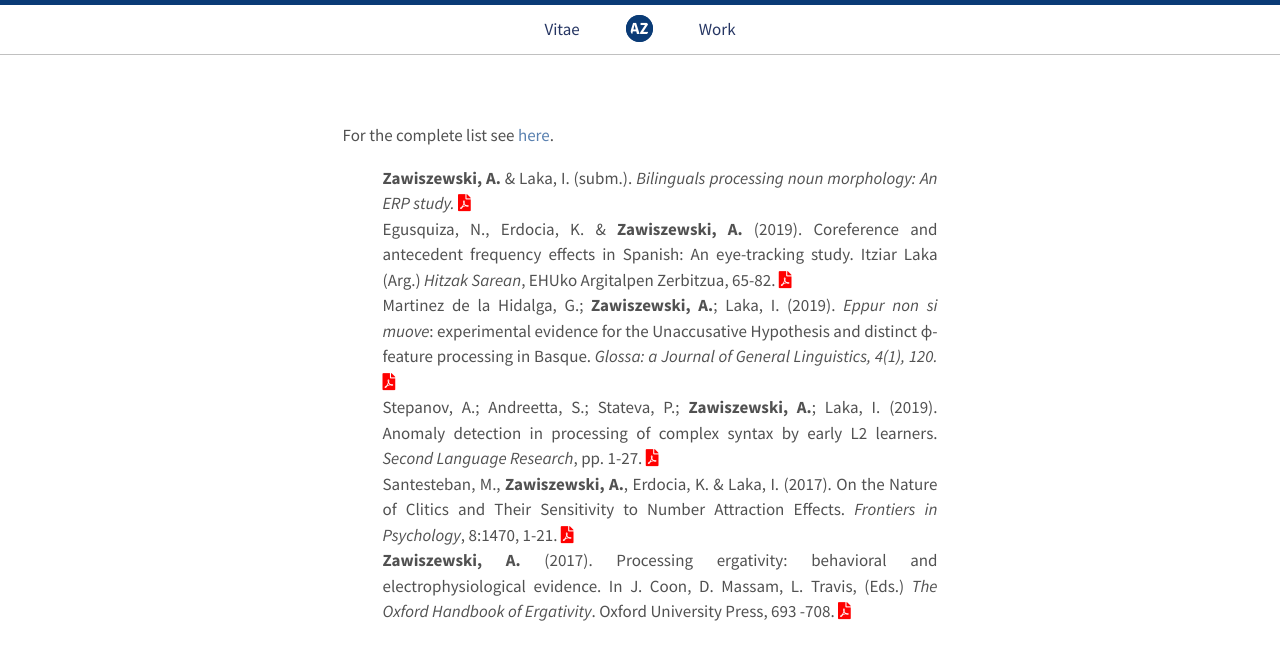
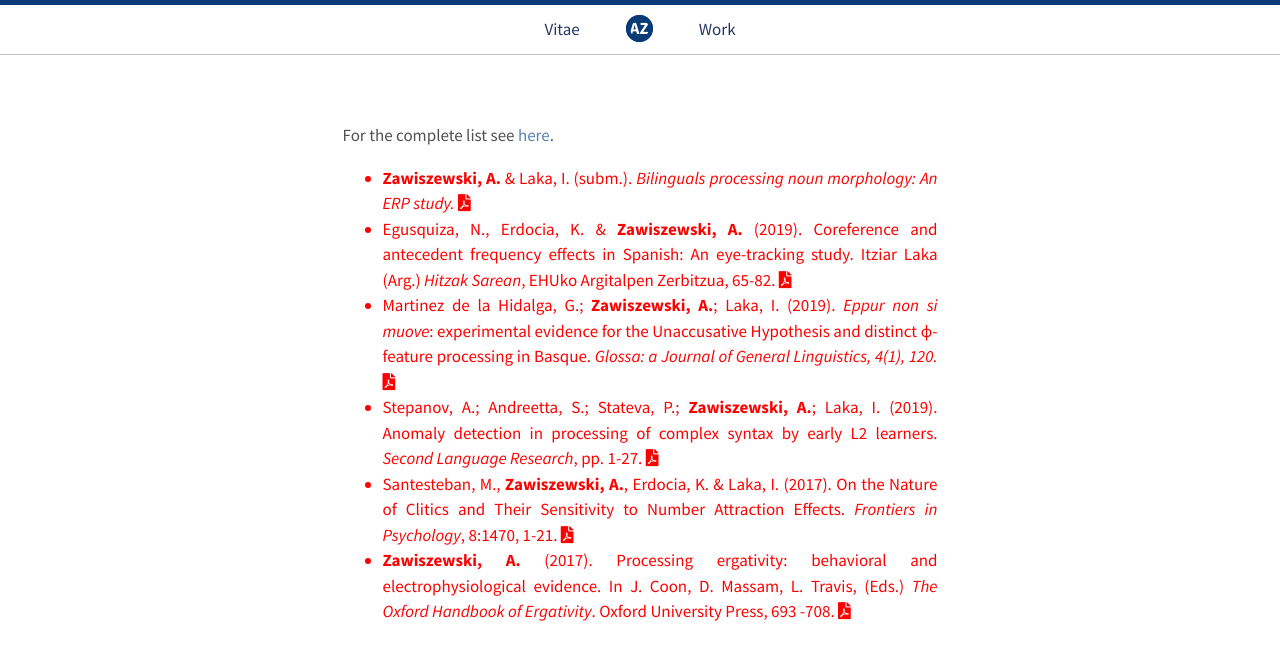
Before and after one commit to zawis/zawis.github.io, a Jekyll site: the page built from work.md, in a window 1280 px wide. Shown: the top 660 px of the page. Built offline with Jekyll 4.4.1, drawn with Linux system fonts in a browser that asks for light colours; nearby versions of some CDN libraries; a style sheet for code colours, icons or effects is not loaded.

Commit message:
Update work.md

```diff
--- a/work.md
+++ b/work.md
@@ -7,7 +7,7 @@ layout: page
 <link rel="stylesheet" href="https://pro.fontawesome.com/releases/v5.12.0/css/all.css">
 <!-- <div class="text-center"> -->
 For the complete list see <a href="{{ site.baseurl }}/vitae/">here</a>.
-<ul style="list-style-type:none">
+<ul style="color:red">
 <li style="text-align: justify;"><b>Zawiszewski, A.</b> &amp; Laka, I. (subm.). <em>Bilinguals processing noun morphology: An ERP study.</em> <a href="http://www.ehu.eus/HEB/wp-content/uploads/2012/05/NounMorphology_Adam13_webprotected.pdf" target="_blank" rel="noopener noreferrer"><i class="fa fa-file-pdf" style="color:red"></i></a></li>
 <li style="text-align: justify;">Egusquiza, N., Erdocia, K. &amp; <b>Zawiszewski, A.</b> (2019). Coreference and antecedent frequency effects in Spanish: An eye-tracking study. Itziar Laka (Arg.) <em>Hitzak Sarean</em>, EHUko Argitalpen Zerbitzua, 65-82. <a href="http://www.ehu.eus/HEB/wp-content/uploads/2019/12/2019_NE_AZ_Eyetracking_final2" target="_blank" rel="noopener noreferrer"><i class="fa fa-file-pdf" style="color:red"></i></a></li>
 <li style="text-align: justify;">Martinez de la Hidalga, G.; <b>Zawiszewski, A.</b>; Laka, I. (2019). <em>Eppur non si muove</em>: experimental evidence for the Unaccusative Hypothesis and distinct ɸ-feature processing in Basque. <i>Glossa: a Journal of General Linguistics, 4(1), 120. </i><a href="http://doi.org/10.5334/gjgl.829"><i class="ai ai-doi ai-1x" style="color:red"></i></a> <a href="https://www.glossa-journal.org/articles/10.5334/gjgl.829/" target="_blank" rel="noopener noreferrer"><i class="fa fa-file-pdf" style="color:red"></i></a></li>
```
